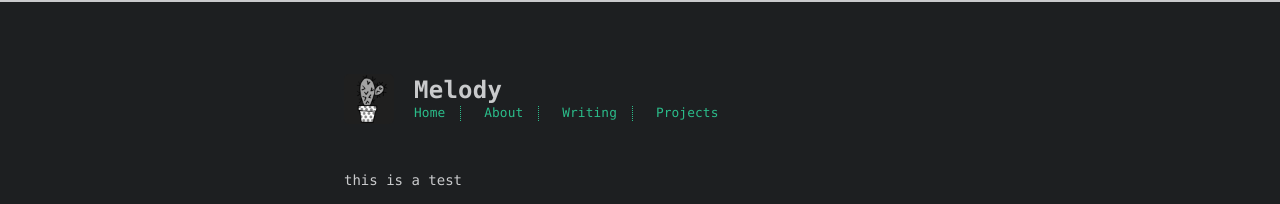
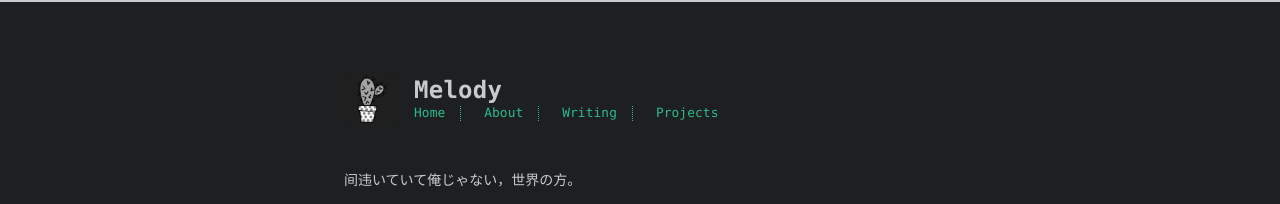
Before and after one commit to melodyfff/melodyfff.github.io, a plain HTML site: page index.html in a window 1280 px wide. Shown: the top 204 px of the page. Drawn offline with Linux system fonts and the light colour scheme; a web font is replaced by a local one.

Commit message:
Site updated: 2017-07-21 22:43:03

```diff
--- a/index.html
+++ b/index.html
@@ -6,16 +6,16 @@
     <meta http-equiv="X-UA-Compatible" content="IE=edge">
     <meta name="HandheldFriendly" content="True">
     <meta name="viewport" content="width=device-width, initial-scale=1, maximum-scale=1" />
-    <meta name="description" content="this is a test">
+    <meta name="description" content="间违いていて俺じゃない，世界の方。">
 <meta property="og:type" content="website">
 <meta property="og:title" content="Melody">
 <meta property="og:url" content="http://yoursite.com/index.html">
 <meta property="og:site_name" content="Melody">
-<meta property="og:description" content="this is a test">
+<meta property="og:description" content="间违いていて俺じゃない，世界の方。">
 <meta property="og:locale" content="zh-CN">
 <meta name="twitter:card" content="summary">
 <meta name="twitter:title" content="Melody">
-<meta name="twitter:description" content="this is a test">
+<meta name="twitter:description" content="间违いていて俺じゃない，世界の方。">
 
 
 
@@ -79,7 +79,7 @@
 
         <section id="about">
 
-    <p>this is a test</p>
+    <p>间违いていて俺じゃない，世界の方。</p>
 
 
   <p style="display: inline">
```
Also changed, not shown: archives/2017/07/index.html (+3 -3 lines), archives/2017/index.html (+3 -3 lines), archives/index.html (+3 -3 lines).
